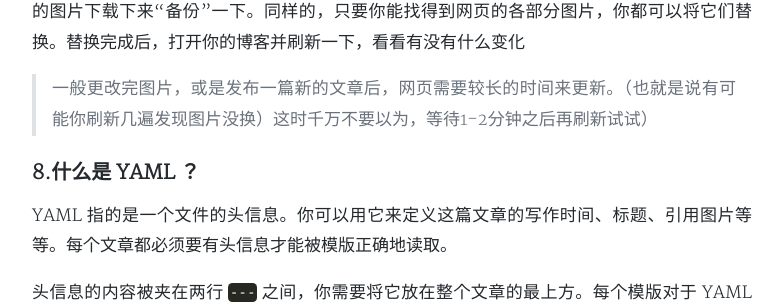
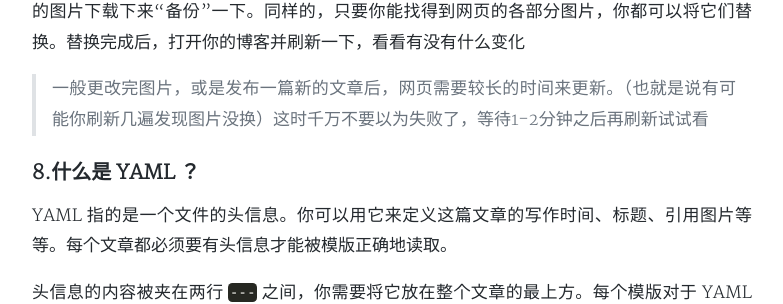
Before and after one commit to cometeme/cometeme.github.io, a Jekyll site: the page built from _posts/2018-08-08-Jekyll+GitHub=简单搭建一个个人博客.md, in a window 1280 px wide and 900 px high, scrolled down 5580 px. Shown: the part 182-486 px from the top of the window, without its empty margins (248-1031 px from the left). Built offline with Jekyll 4.4.1, drawn with Linux system fonts in a browser that asks for light colours; nearby versions of some CDN libraries; comment, search, counter and statistics services are not loaded; a style sheet for code colours, icons or effects is not loaded.

Commit message:
Update 2018-08-08-Jekyll+GitHub=简单搭建一个个人博客.md

```diff
--- a/_posts/2018-08-08-Jekyll+GitHub=简单搭建一个个人博客.md
+++ b/_posts/2018-08-08-Jekyll+GitHub=简单搭建一个个人博客.md
@@ -104,7 +104,7 @@ tags: Jekyll Github Gitee Markdown HTML JavaScript
 
 找到一张合适的图片并进行处理后，将它命名为与原头图名称相同的文件（包括文件格式），然后上传到 GitHub 上面就可以将原来的图片覆盖，实现替换。不过为了避免出错，最好先将原来的图片下载下来“备份”一下。同样的，只要你能找得到网页的各部分图片，你都可以将它们替换。替换完成后，打开你的博客并刷新一下，看看有没有什么变化
 
-> 一般更改完图片，或是发布一篇新的文章后，网页需要较长的时间来更新。（也就是说有可能你刷新几遍发现图片没换）这时千万不要以为，等待1-2分钟之后再刷新试试）
+> 一般更改完图片，或是发布一篇新的文章后，网页需要较长的时间来更新。（也就是说有可能你刷新几遍发现图片没换）这时千万不要以为失败了，等待1-2分钟之后再刷新试试看
 
 ### 8.什么是 YAML ？
 
```
